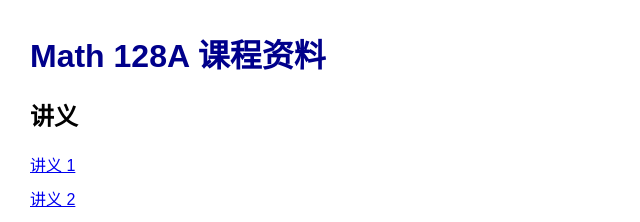
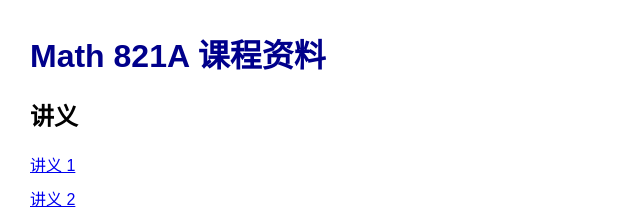
Before and after one commit to zhaozw23/mathcoursesite, a plain HTML site: page index.html in a window 1280 px wide. Shown: the top 222 px of the page, 0-640 px from the left. Drawn offline with Linux system fonts and the light colour scheme.

Commit message:
Update index.html

```diff
--- a/index.html
+++ b/index.html
@@ -22,7 +22,7 @@
   </style>
 </head>
 <body>
-  <h1>Math 128A 课程资料</h1>
+  <h1>Math 821A 课程资料</h1>
   <h2>讲义</h2>
   <ul>
     <li><a href="lecture1.pdf">讲义 1</a></li>
```
